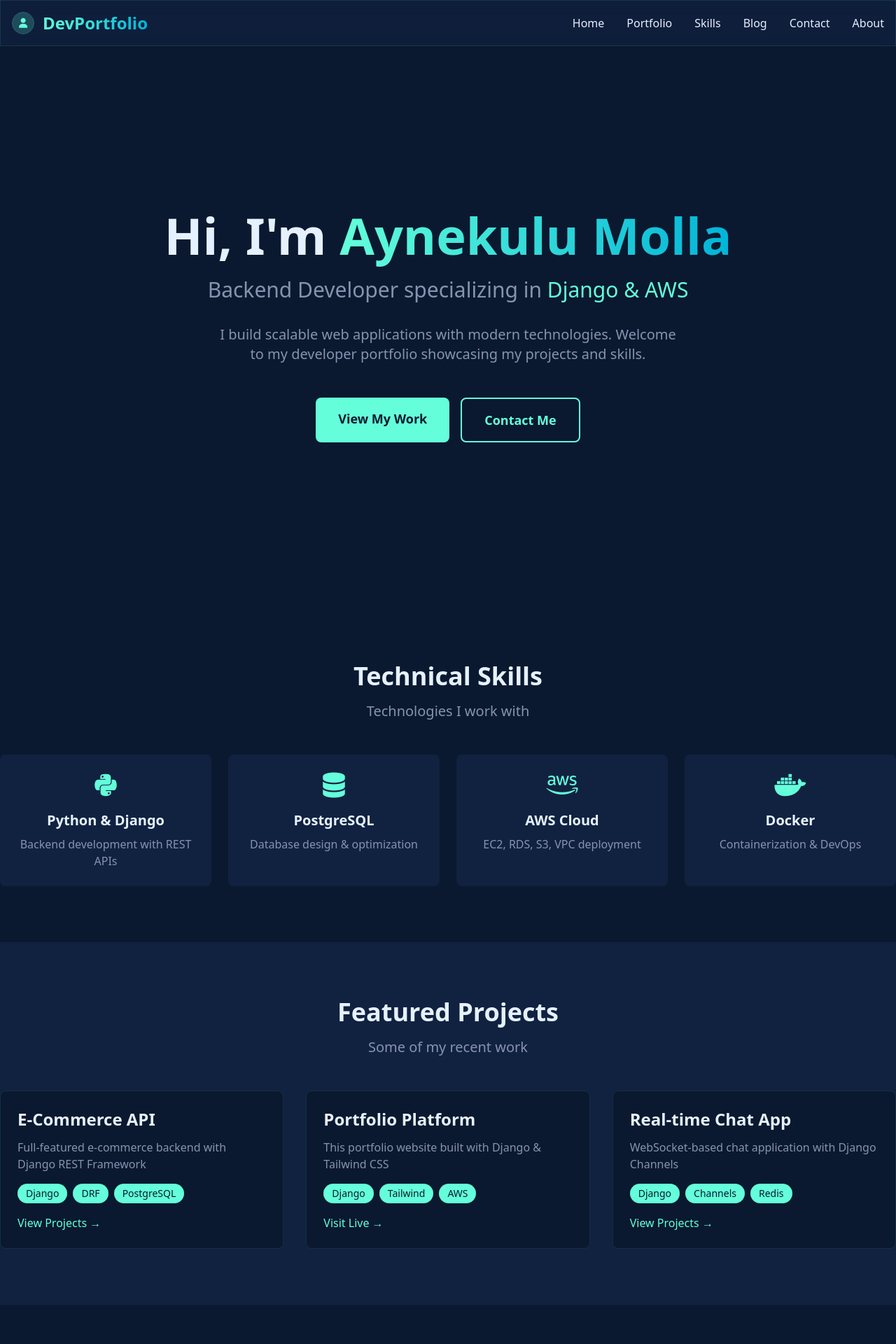
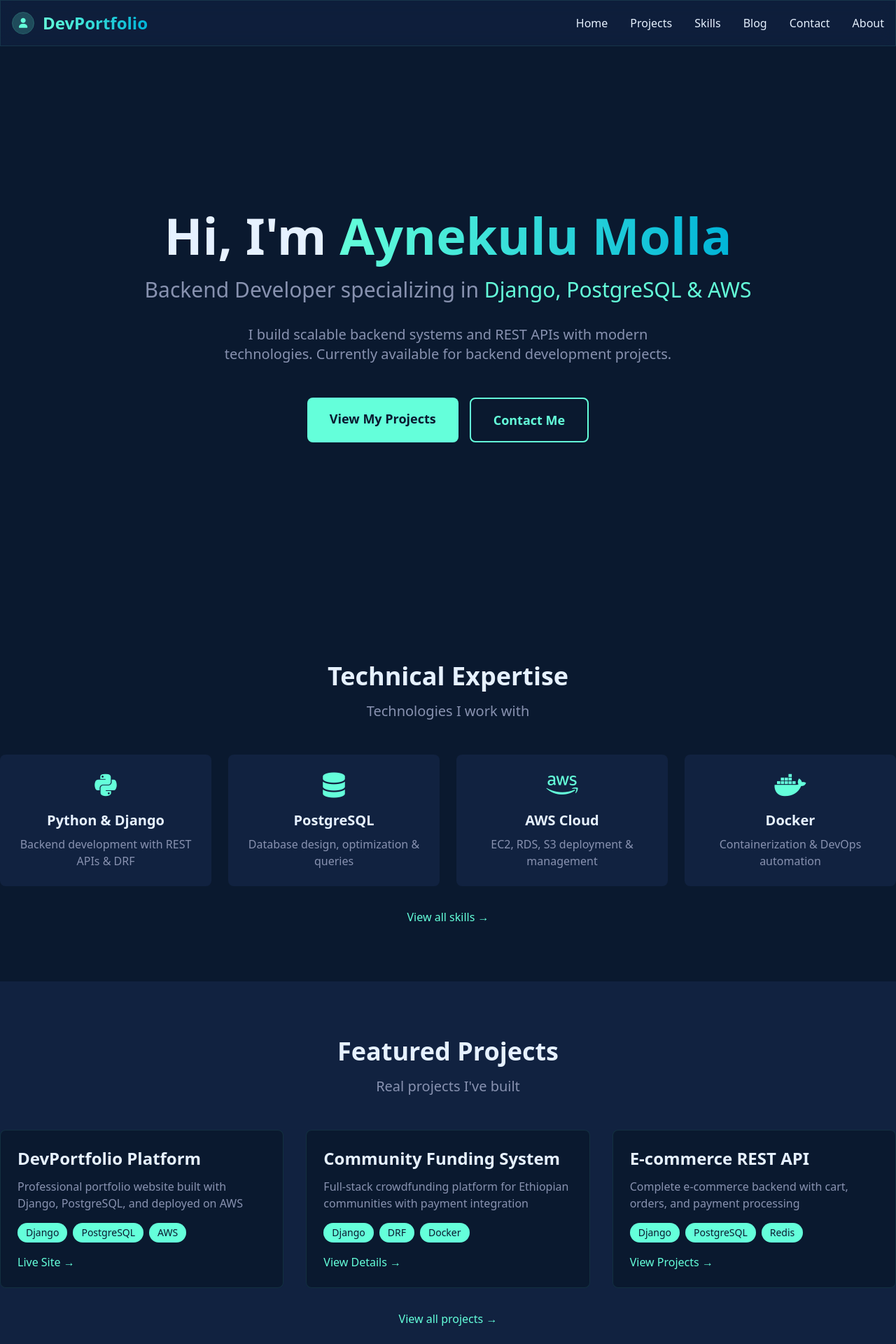
Before and after one commit to Aynekulu-Dev/portofolio, a Django app: page / in a window 1280 px wide. Shown: the top 1920 px of the page at 70% size. Run offline with Django 5.2, Linux system fonts and the light colour scheme; data that the repository does not hold is empty; parts of the project's set-up code (start-up, migrations or seed data) failed here and were passed over; some libraries are stand-ins or nearby versions.

Commit message:
feat: add Jazzmin admin, update UI, fix templates, improve deployment
- Added django-jazzmin for modern admin interface
- Updated home page with real project data
- Fixed about page graduation status
- Renamed 'Portfolio' to 'Projects' across site
- Created zero-downtime deployment script
- Fixed all button redirects and links
- Added AWS deployment documentation

```diff
--- a/config/urls.py
+++ b/config/urls.py
@@ -8,7 +8,7 @@ urlpatterns = [
     path('admin/', admin.site.urls),
     path('tinymce/', include('tinymce.urls')),
     path('', include('core.urls')),
-    path('portfolio/', include('portfolio.urls')),
+    path('projects/', include('portfolio.urls')),
     path('blog/', include('blog.urls')),
     path('skills/', include('skills.urls')),
     path('contact/', include('contact.urls')),
--- a/requirements.txt
+++ b/requirements.txt
@@ -1,9 +1,11 @@
+# requirements.txt - Updated version
 asgiref==3.11.0
 boto3==1.42.15
 botocore==1.42.15
 crispy-tailwind==1.0.3
 Django==5.0
 django-crispy-forms==2.5
+django-jazzmin==2.6.0  # ADD THIS
 django-js-asset==3.1.2
 django-storages==1.14.6
 django-taggit==6.1.0
--- a/templates/core/home.html
+++ b/templates/core/home.html
@@ -1,6 +1,7 @@
 {% extends 'base.html' %}
+{% load static %}
 
-{% block title %}Home - DevPortfolio Pro{% endblock %}
+{% block title %}Home - {{ site_settings.site_name|default:"DevPortfolio" }}{% endblock %}
 
 {% block content %}
 <!-- Hero Section -->
@@ -10,17 +11,17 @@
             Hi, I'm <span class="gradient-text">Aynekulu Molla</span>
         </h1>
         <p class="text-2xl md:text-3xl text-slate mb-8">
-            Backend Developer specializing in <span class="text-accent">Django & AWS</span>
+            Backend Developer specializing in <span class="text-accent">Django, PostgreSQL & AWS</span>
         </p>
         <p class="text-xl text-slate max-w-2xl mx-auto mb-12">
-            I build scalable web applications with modern technologies.
-            Welcome to my developer portfolio showcasing my projects and skills.
+            I build scalable backend systems and REST APIs with modern technologies.
+            Currently available for backend development projects.
         </p>
 
         <div class="flex flex-col md:flex-row justify-center gap-4">
             <a href="{% url 'portfolio:project_list' %}"
                class="bg-accent text-primary px-8 py-4 rounded-lg text-lg font-semibold hover:bg-opacity-90 transition">
-                View My Work
+                View My Projects
             </a>
             <a href="{% url 'contact:contact' %}"
                class="border-2 border-accent text-accent px-8 py-4 rounded-lg text-lg font-semibold hover:bg-accent hover:text-primary transition">
@@ -33,7 +34,7 @@
 <!-- Skills Preview -->
 <section id="skills" class="py-20">
     <div class="text-center mb-12">
-        <h2 class="text-4xl font-bold mb-4">Technical Skills</h2>
+        <h2 class="text-4xl font-bold mb-4">Technical Expertise</h2>
         <p class="text-slate text-xl">Technologies I work with</p>
     </div>
 
@@ -41,88 +42,103 @@
         <div class="bg-secondary p-6 rounded-lg text-center">
             <i class="fab fa-python text-4xl text-accent mb-4"></i>
             <h3 class="text-xl font-bold mb-2">Python & Django</h3>
-            <p class="text-slate">Backend development with REST APIs</p>
+            <p class="text-slate">Backend development with REST APIs & DRF</p>
         </div>
 
         <div class="bg-secondary p-6 rounded-lg text-center">
             <i class="fas fa-database text-4xl text-accent mb-4"></i>
             <h3 class="text-xl font-bold mb-2">PostgreSQL</h3>
-            <p class="text-slate">Database design & optimization</p>
+            <p class="text-slate">Database design, optimization & queries</p>
         </div>
 
         <div class="bg-secondary p-6 rounded-lg text-center">
             <i class="fab fa-aws text-4xl text-accent mb-4"></i>
             <h3 class="text-xl font-bold mb-2">AWS Cloud</h3>
-            <p class="text-slate">EC2, RDS, S3, VPC deployment</p>
+            <p class="text-slate">EC2, RDS, S3 deployment & management</p>
         </div>
 
         <div class="bg-secondary p-6 rounded-lg text-center">
             <i class="fab fa-docker text-4xl text-accent mb-4"></i>
             <h3 class="text-xl font-bold mb-2">Docker</h3>
-            <p class="text-slate">Containerization & DevOps</p>
+            <p class="text-slate">Containerization & DevOps automation</p>
         </div>
+    </div>
+
+    <div class="text-center mt-8">
+        <a href="{% url 'skills:skill_list' %}" class="text-accent hover:underline">
+            View all skills →
+        </a>
     </div>
 </section>
 
-<!-- Projects Preview -->
-<section id="portfolio" class="py-20 bg-secondary">
+<!-- Real Projects from Database -->
+<section id="projects" class="py-20 bg-secondary">
     <div class="text-center mb-12">
         <h2 class="text-4xl font-bold mb-4">Featured Projects</h2>
-        <p class="text-slate text-xl">Some of my recent work</p>
+        <p class="text-slate text-xl">Real projects I've built</p>
     </div>
 
     <div class="grid md:grid-cols-2 lg:grid-cols-3 gap-8">
+        <!-- Project 1: This Portfolio -->
         <div class="bg-primary rounded-lg overflow-hidden glassmorphism">
             <div class="p-6">
-                <h3 class="text-2xl font-bold mb-3">E-Commerce API</h3>
-                <p class="text-slate mb-4">Full-featured e-commerce backend with Django REST Framework</p>
+                <h3 class="text-2xl font-bold mb-3">DevPortfolio Platform</h3>
+                <p class="text-slate mb-4">Professional portfolio website built with Django, PostgreSQL, and deployed on AWS</p>
+                <div class="flex flex-wrap gap-2 mb-4">
+                    <span class="bg-accent text-primary px-3 py-1 rounded-full text-sm">Django</span>
+                    <span class="bg-accent text-primary px-3 py-1 rounded-full text-sm">PostgreSQL</span>
+                    <span class="bg-accent text-primary px-3 py-1 rounded-full text-sm">AWS</span>
+                </div>
+                <a href="https://54-229-209-23.nip.io" target="_blank" class="text-accent hover:underline">Live Site →</a>
+            </div>
+        </div>
+
+        <!-- Project 2: Community Funding -->
+        <div class="bg-primary rounded-lg overflow-hidden glassmorphism">
+            <div class="p-6">
+                <h3 class="text-2xl font-bold mb-3">Community Funding System</h3>
+                <p class="text-slate mb-4">Full-stack crowdfunding platform for Ethiopian communities with payment integration</p>
                 <div class="flex flex-wrap gap-2 mb-4">
                     <span class="bg-accent text-primary px-3 py-1 rounded-full text-sm">Django</span>
                     <span class="bg-accent text-primary px-3 py-1 rounded-full text-sm">DRF</span>
-                    <span class="bg-accent text-primary px-3 py-1 rounded-full text-sm">PostgreSQL</span>
+                    <span class="bg-accent text-primary px-3 py-1 rounded-full text-sm">Docker</span>
                 </div>
-                <a href="{% url 'portfolio:project_list' %}" class="text-accent hover:underline">View Projects →</a>
+                <a href="{% url 'portfolio:project_list' %}" class="text-accent hover:underline">View Details →</a>
             </div>
         </div>
 
+        <!-- Project 3: E-commerce API -->
         <div class="bg-primary rounded-lg overflow-hidden glassmorphism">
             <div class="p-6">
-                <h3 class="text-2xl font-bold mb-3">Portfolio Platform</h3>
-                <p class="text-slate mb-4">This portfolio website built with Django & Tailwind CSS</p>
+                <h3 class="text-2xl font-bold mb-3">E-commerce REST API</h3>
+                <p class="text-slate mb-4">Complete e-commerce backend with cart, orders, and payment processing</p>
                 <div class="flex flex-wrap gap-2 mb-4">
                     <span class="bg-accent text-primary px-3 py-1 rounded-full text-sm">Django</span>
-                    <span class="bg-accent text-primary px-3 py-1 rounded-full text-sm">Tailwind</span>
-                    <span class="bg-accent text-primary px-3 py-1 rounded-full text-sm">AWS</span>
-                </div>
-                <a href="https://54-229-209-23.nip.io" target="_blank" class="text-accent hover:underline">Visit Live →</a>
-            </div>
-        </div>
-
-        <div class="bg-primary rounded-lg overflow-hidden glassmorphism">
-            <div class="p-6">
-                <h3 class="text-2xl font-bold mb-3">Real-time Chat App</h3>
-                <p class="text-slate mb-4">WebSocket-based chat application with Django Channels</p>
-                <div class="flex flex-wrap gap-2 mb-4">
-                    <span class="bg-accent text-primary px-3 py-1 rounded-full text-sm">Django</span>
-                    <span class="bg-accent text-primary px-3 py-1 rounded-full text-sm">Channels</span>
+                    <span class="bg-accent text-primary px-3 py-1 rounded-full text-sm">PostgreSQL</span>
                     <span class="bg-accent text-primary px-3 py-1 rounded-full text-sm">Redis</span>
                 </div>
                 <a href="{% url 'portfolio:project_list' %}" class="text-accent hover:underline">View Projects →</a>
             </div>
         </div>
     </div>
+
+    <div class="text-center mt-8">
+        <a href="{% url 'portfolio:project_list' %}" class="text-accent hover:underline">
+            View all projects →
+        </a>
+    </div>
 </section>
 
 <!-- CTA Section -->
 <section class="py-20 text-center">
     <div class="max-w-2xl mx-auto">
-        <h2 class="text-4xl font-bold mb-6">Let's Work Together</h2>
+        <h2 class="text-4xl font-bold mb-6">Ready to Build Something?</h2>
         <p class="text-xl text-slate mb-8">
-            Interested in collaborating on a project? Feel free to reach out!
+            Need a backend developer for your project? Let's discuss how I can help.
         </p>
         <a href="{% url 'contact:contact' %}"
            class="inline-block bg-accent text-primary px-8 py-4 rounded-lg text-lg font-semibold hover:bg-opacity-90 transition">
-            Get In Touch
+            Start a Conversation
         </a>
     </div>
 </section>
--- a/templates/partials/footer.html
+++ b/templates/partials/footer.html
@@ -14,7 +14,7 @@
                 <h3 class="text-xl font-bold mb-4">Quick Links</h3>
                 <ul class="space-y-2">
                     <li><a href="{% url 'home' %}" class="text-slate hover:text-accent transition">Home</a></li>
-                    <li><a href="{% url 'portfolio:project_list' %}" class="text-slate hover:text-accent transition">Portfolio</a></li>
+                   <li><a href="{% url 'portfolio:project_list' %}" class="text-slate hover:text-accent transition">Projects</a></li>
                     <li><a href="{% url 'skills:skill_list' %}" class="text-slate hover:text-accent transition">Skills</a></li>
                     <li><a href="{% url 'blog:post_list' %}" class="text-slate hover:text-accent transition">Blog</a></li>
                     <li><a href="{% url 'contact:contact' %}" class="text-slate hover:text-accent transition">Contact</a></li>
--- a/templates/partials/navbar.html
+++ b/templates/partials/navbar.html
@@ -25,7 +25,7 @@
             <!-- Desktop Menu -->
             <div class="hidden md:flex space-x-8 items-center">
                 <a href="{% url 'home' %}" class="hover:text-accent transition">Home</a>
-                <a href="{% url 'portfolio:project_list' %}" class="hover:text-accent transition">Portfolio</a>
+               <a href="{% url 'portfolio:project_list' %}" class="hover:text-accent transition">Projects</a>
                 <a href="{% url 'skills:skill_list' %}" class="hover:text-accent transition">Skills</a>
                 <a href="{% url 'blog:post_list' %}" class="hover:text-accent transition">Blog</a>
                 <a href="{% url 'contact:contact' %}" class="hover:text-accent transition">Contact</a>
```
Also changed, not shown: config/settings.py (+175 -1 lines), core/admin.py (+4 -12 lines), templates/core/about.html (+10 -9 lines), templates/portfolio/project_list.html (+4 -4 lines).
